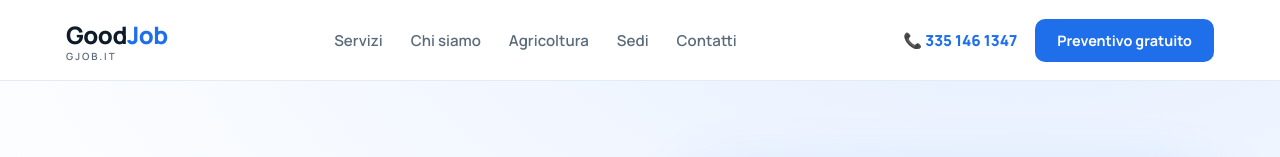
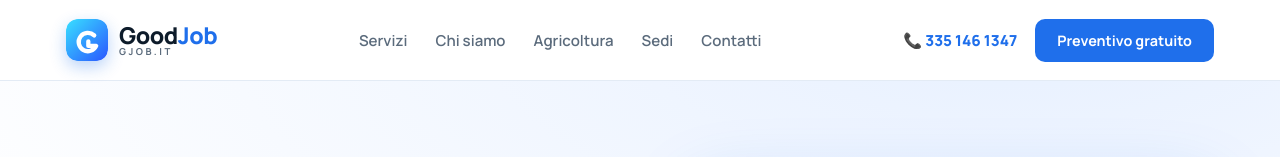
Before and after one commit to alutori-lang/gjob, a plain HTML site: page index.html in a window 1280 px wide. Shown: the top 157 px of the page. Drawn offline with Linux system fonts and the light colour scheme; grey boxes are pictures that could not be loaded.

Commit message:
Aggiunto logo 'G' monogramma: favicon + header + footer
Co-Authored-By: Claude Opus 4.8 (1M context) <noreply@anthropic.com>

```diff
--- a/index.html
+++ b/index.html
@@ -5,6 +5,9 @@
 <meta name="viewport" content="width=device-width, initial-scale=1.0">
 <title>GoodJob — Logistica, Facchinaggio e Servizi Agricoli | gjob.it</title>
 <meta name="description" content="GoodJob SRLS: facchinaggio, carico e scarico, logistica, gestione magazzino, imballaggio, controllo qualità e servizi agricoli conto terzi. Sedi a Salsomaggiore Terme e Piacenza.">
+<link rel="icon" type="image/svg+xml" href="favicon.svg">
+<link rel="apple-touch-icon" href="favicon.svg">
+<meta name="theme-color" content="#1f6feb">
 <link rel="preconnect" href="https://fonts.googleapis.com">
 <style>
   @import url('https://fonts.googleapis.com/css2?family=Manrope:wght@400;500;600;700;800&display=swap');
@@ -18,9 +21,12 @@
   /* header */
   header{position:sticky;top:0;z-index:40;background:rgba(255,255,255,.92);backdrop-filter:blur(10px);border-bottom:1px solid var(--line);}
   nav{display:flex;align-items:center;justify-content:space-between;height:80px;}
-  .logo{font-weight:800;font-size:1.5rem;color:var(--ink);letter-spacing:-.5px;}
-  .logo span{color:var(--blu);}
-  .logo small{display:block;font-size:.62rem;font-weight:600;color:var(--mut);letter-spacing:2px;margin-top:-2px;}
+  .logo{display:flex;align-items:center;gap:11px;color:var(--ink);}
+  .logo .mark{width:42px;height:42px;border-radius:12px;flex-shrink:0;box-shadow:0 6px 16px rgba(31,111,235,.3);}
+  .logo .txt{display:flex;flex-direction:column;line-height:1.05;}
+  .logo .brand{font-weight:800;font-size:1.45rem;letter-spacing:-.5px;}
+  .logo .brand i{color:var(--blu);font-style:normal;}
+  .logo small{font-size:.6rem;font-weight:700;color:var(--mut);letter-spacing:2.5px;}
   .menu{display:flex;gap:28px;font-weight:600;font-size:.94rem;color:var(--mut);}
   .menu a:hover{color:var(--blu);}
   .navcta{display:flex;align-items:center;gap:18px;}
@@ -108,7 +114,8 @@
   /* footer */
   footer{background:var(--ink);color:#9fb2c6;padding:60px 0 26px;font-size:.9rem;}
   .fgrid{display:grid;grid-template-columns:2fr 1fr 1fr 1.1fr;gap:34px;margin-bottom:34px;}
-  .flogo{font-weight:800;font-size:1.4rem;color:#fff;margin-bottom:12px;}
+  .flogo{display:flex;align-items:center;gap:9px;font-weight:800;font-size:1.4rem;color:#fff;margin-bottom:14px;}
+  .flogo .fmark{width:32px;height:32px;border-radius:9px;}
   .flogo span{color:#5b9bff;}
   footer h5{color:#fff;margin-bottom:14px;font-size:1rem;}
   footer p,footer a{line-height:1.9;color:#9fb2c6;}
@@ -127,7 +134,10 @@
 <body>
 
 <header><div class="wrap"><nav>
-  <a href="#top" class="logo">Good<span>Job</span><small>GJOB.IT</small></a>
+  <a href="#top" class="logo">
+    <svg class="mark" viewBox="0 0 64 64" aria-hidden="true"><defs><linearGradient id="lg" x1="0" y1="0" x2="1" y2="1"><stop offset="0" stop-color="#38e0ff"/><stop offset="1" stop-color="#2b56ff"/></linearGradient></defs><rect width="64" height="64" rx="16" fill="url(#lg)"/><path fill="none" stroke="#fff" stroke-width="6.5" stroke-linecap="round" stroke-linejoin="round" d="M43 25 A14 14 0 1 0 46 41 L34 41 L34 34"/></svg>
+    <span class="txt"><span class="brand">Good<i>Job</i></span><small>GJOB.IT</small></span>
+  </a>
   <div class="menu">
     <a href="#servizi">Servizi</a>
     <a href="#chisiamo">Chi siamo</a>
@@ -257,7 +267,7 @@
 <footer><div class="wrap">
   <div class="fgrid">
     <div>
-      <div class="flogo">Good<span>Job</span></div>
+      <div class="flogo"><svg class="fmark" viewBox="0 0 64 64" aria-hidden="true"><defs><linearGradient id="fg" x1="0" y1="0" x2="1" y2="1"><stop offset="0" stop-color="#38e0ff"/><stop offset="1" stop-color="#2b56ff"/></linearGradient></defs><rect width="64" height="64" rx="16" fill="url(#fg)"/><path fill="none" stroke="#fff" stroke-width="6.5" stroke-linecap="round" stroke-linejoin="round" d="M43 25 A14 14 0 1 0 46 41 L34 41 L34 34"/></svg>Good<span>Job</span></div>
       <p>Logistica, facchinaggio e servizi agricoli conto terzi. Il tuo partner affidabile per la movimentazione e la gestione delle merci.</p>
     </div>
     <div><h5>Servizi</h5>
```
Also changed, not shown: favicon.svg (added).
